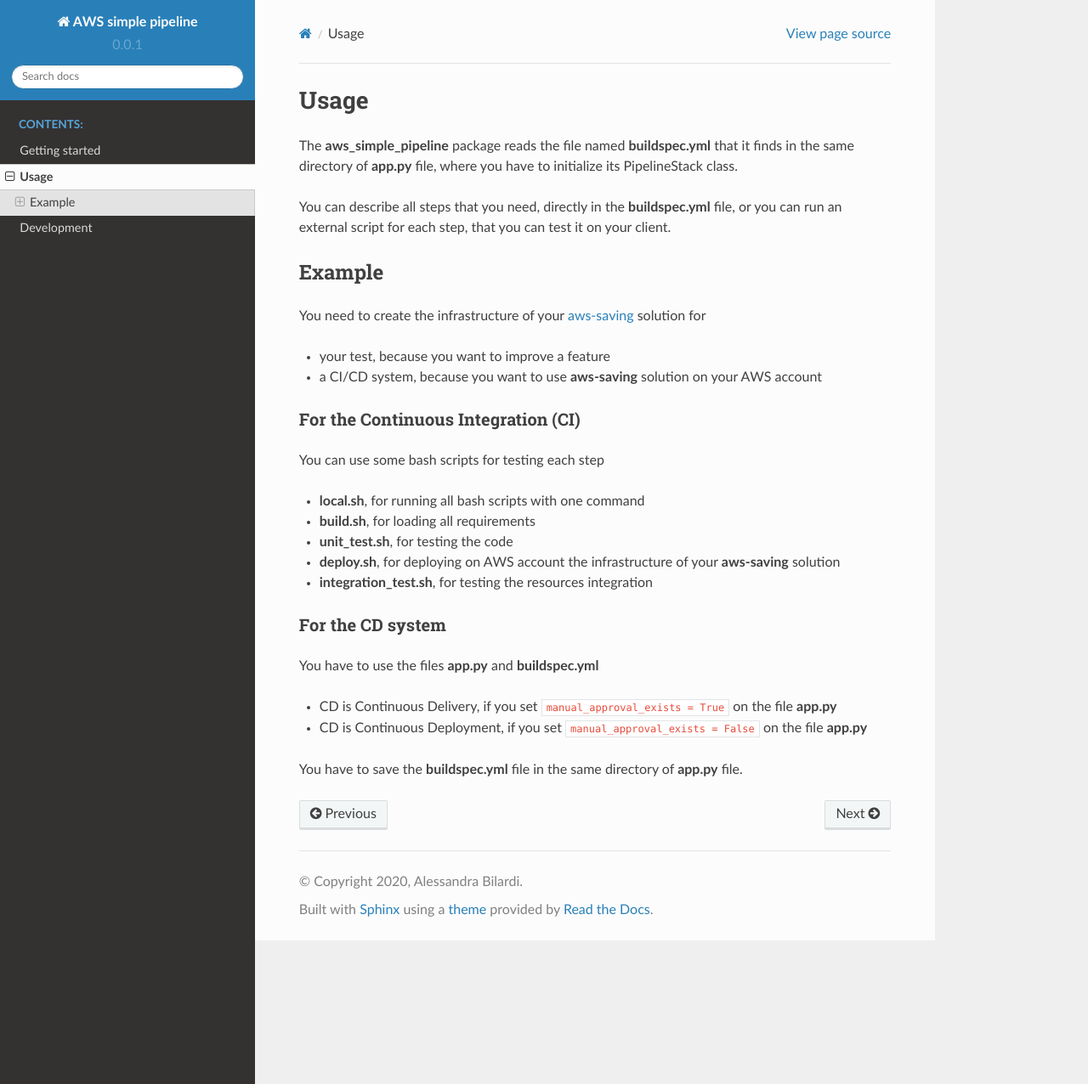
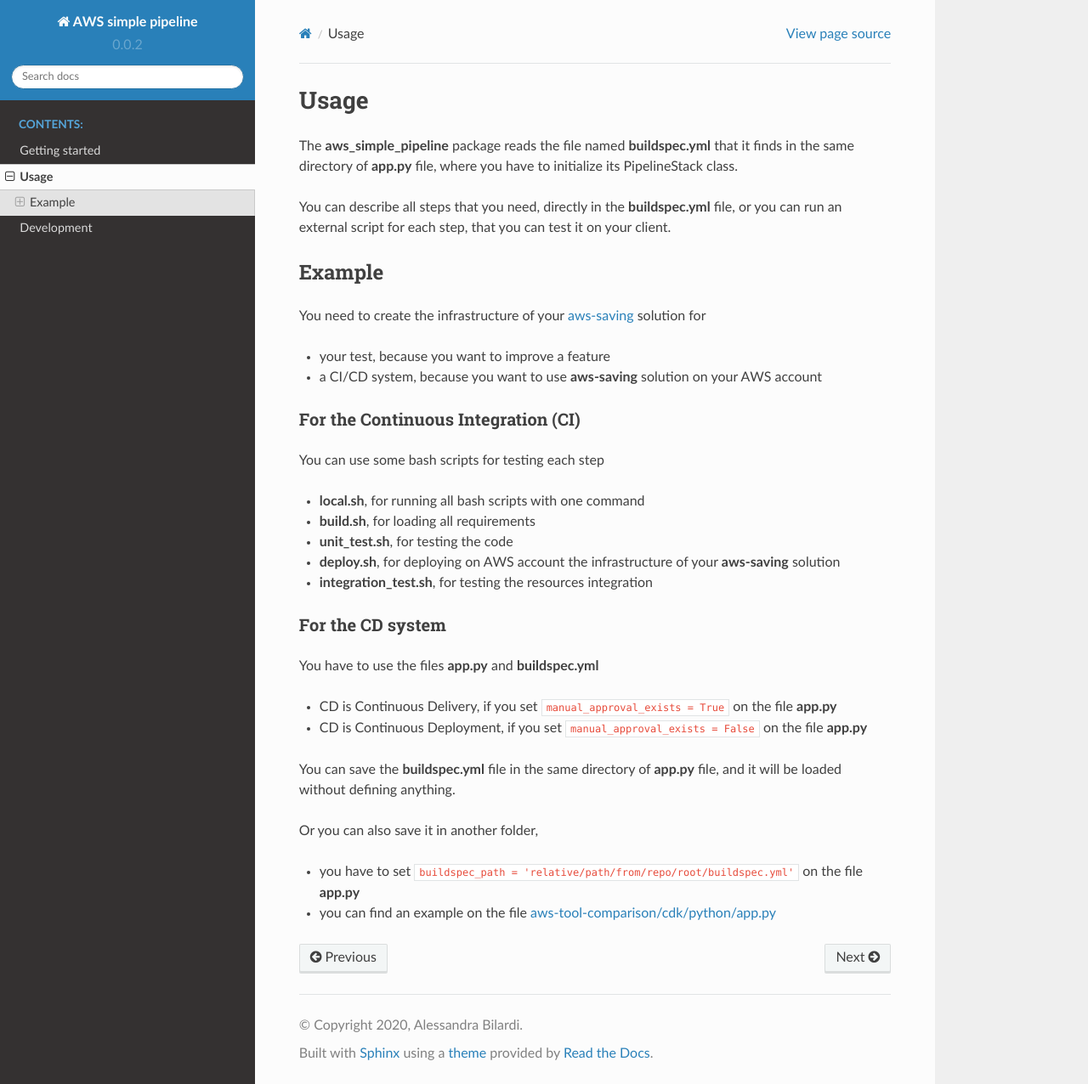
Before and after one commit to bilardi/aws-simple-pipeline, a Sphinx documentation site: the page built from docs/source/usage.rst, in a window 1280 px wide and 1276 px high. Shown: the whole window at 85% size. Built offline with Sphinx 7.4.7 and the Read the Docs theme 2.0.0, drawn with Linux system fonts in a browser that asks for light colours.

Commit message:
step 3 - add new feature and documentation

```diff
--- a/aws_simple_pipeline/__init__.py
+++ b/aws_simple_pipeline/__init__.py
@@ -16,5 +16,5 @@
 # license MIT
 # support https://github.com/bilardi/aws-simple-pipeline/issues
 """
-__version__ = '0.0.1'
+__version__ = '0.0.2'
 __author__ = 'Alessandra Bilardi'
--- a/docs/source/conf.py
+++ b/docs/source/conf.py
@@ -22,8 +22,8 @@
 author = 'Alessandra Bilardi'
 
 # The full version, including alpha/beta/rc tags
-version = '0.0.1'
-release = '0.0.1'
+version = '0.0.2'
+release = '0.0.2'
 
 # specify the master doc, otherwise the build at read the docs fails
 master_doc = 'index'
--- a/docs/source/usage.rst
+++ b/docs/source/usage.rst
@@ -32,4 +32,10 @@
 * CD is Continuous Delivery, if you set ``manual_approval_exists = True`` on the file **app.py**
 * CD is Continuous Deployment, if you set ``manual_approval_exists = False`` on the file **app.py**
 
-You have to save the **buildspec.yml** file in the same directory of **app.py** file.
+You can save the **buildspec.yml** file in the same directory of **app.py** file,
+and it will be loaded without defining anything.
+
+Or you can also save it in another folder,
+
+* you have to set ``buildspec_path = 'relative/path/from/repo/root/buildspec.yml'`` on the file **app.py**
+* you can find an example on the file `aws-tool-comparison/cdk/python/app.py <https://github.com/bilardi/aws-tool-comparison/tree/master/cdk/python/app.py>`_
```
Also changed, not shown: CHANGELOG.md (+11 -1 lines), 3 other files.
